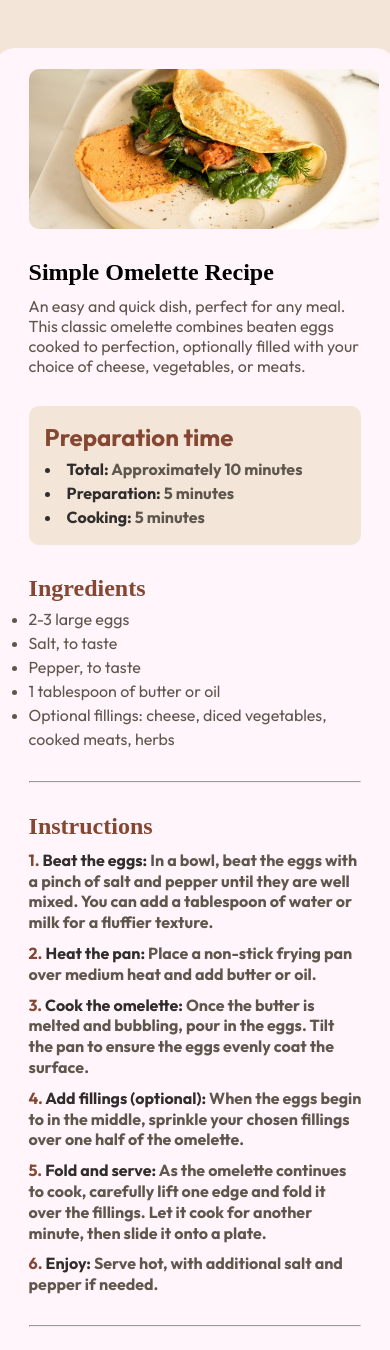
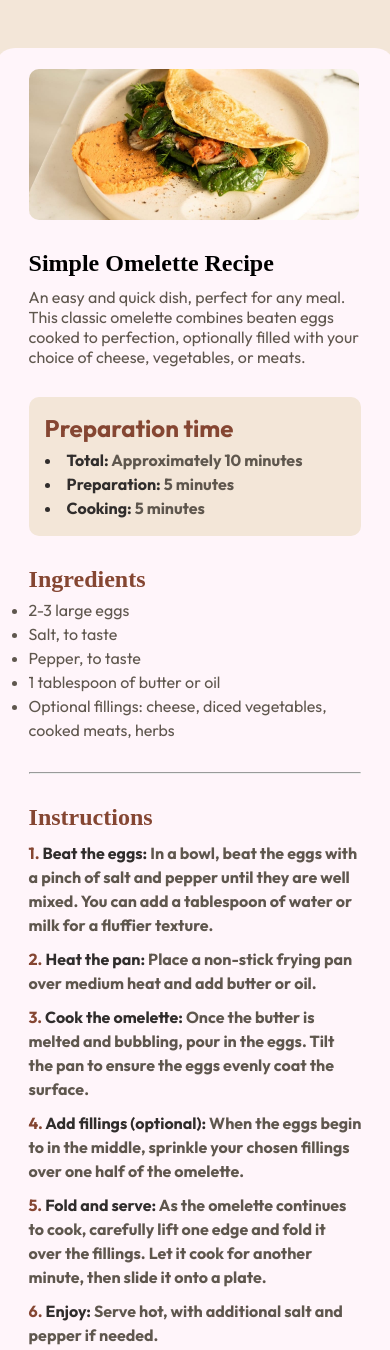
Before and after one commit to Aarif195/recipe-page, a plain HTML site: page index.html in a window 390 px wide. Shown: the top 1350 px of the page. Drawn offline with Linux system fonts and the light colour scheme.

Commit message:
css file correction

```diff
--- a/index.css
+++ b/index.css
@@ -1,4 +1,3 @@
-
 @import url("https://fonts.googleapis.com/css2?family=Outfit:wght@100..900&family=Red+Hat+Text:ital,wght@0,300..700;1,300..700&display=swap");
 
 * {
@@ -8,7 +7,6 @@
 }
 
 body {
-
   font-family: "Outfit", sans-serif;
   background-color: hsl(30, 54%, 90%);
   padding: 3rem 0;
@@ -87,7 +85,7 @@ ul li {
 
 .forth-section p {
   margin-top: 10px;
-  line-height: 1.3;
+  line-height: 1.5;
   color: hsl(14, 45%, 36%);
 }
 
@@ -135,13 +133,10 @@ ul li {
 }
 
 @media (max-width: 768px) {
-
   main {
     width: 400px;
   }
   img {
-    width: 350px;
+    width: 330px;
   }
-
-
 }
```
